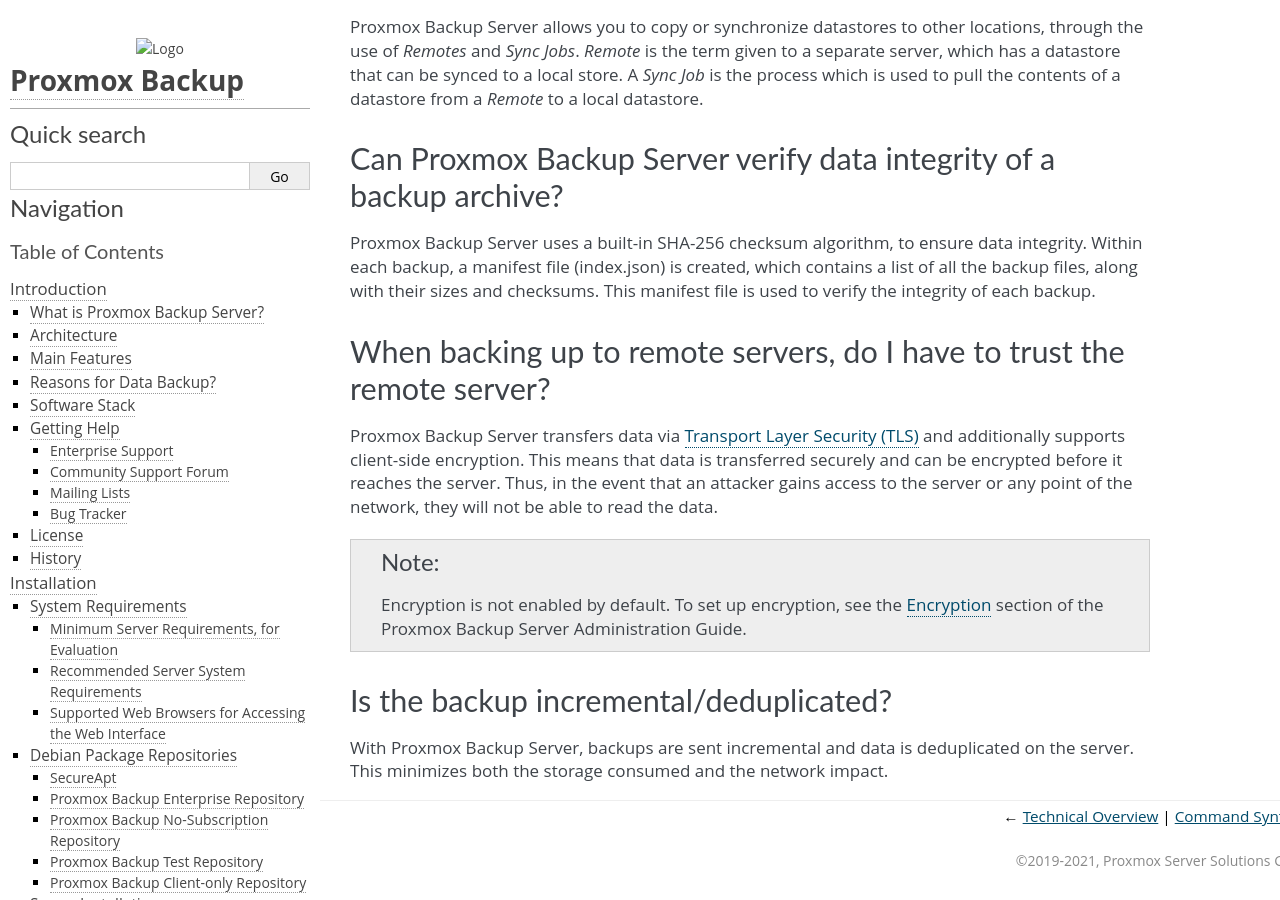
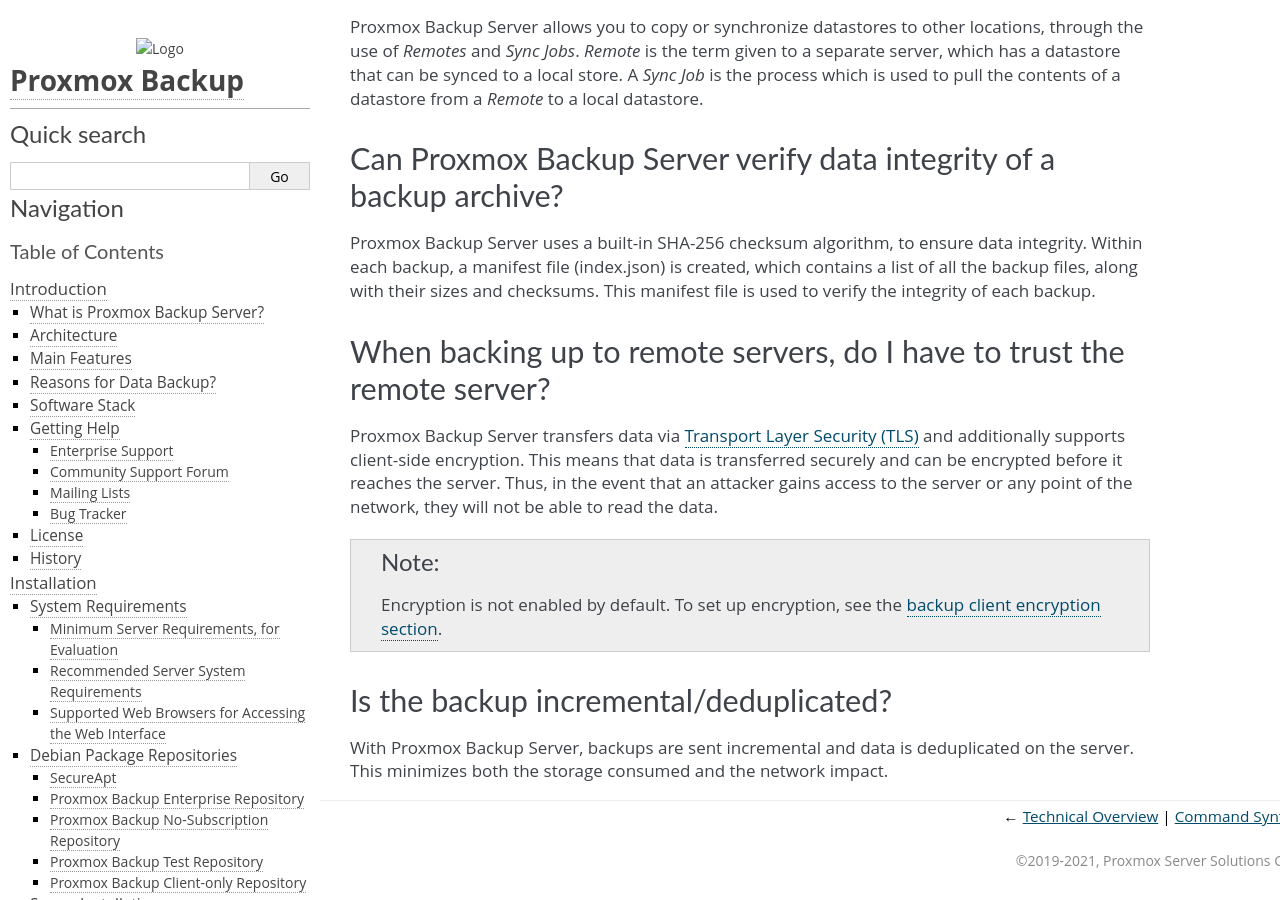
Before and after one commit to proxmox/proxmox-backup, a Sphinx documentation site: the page built from docs/faq.rst, in a window 1280 px wide and 900 px high, scrolled down 859 px. Built offline with Sphinx 7.4.7, drawn with Linux system fonts in a browser that asks for light colours.

Commit message:
docs: faq: fix encryption link
Signed-off-by: Thomas Lamprecht <t.lamprecht@proxmox.com>

```diff
--- a/docs/faq.rst
+++ b/docs/faq.rst
@@ -61,9 +61,7 @@
 be able to read the data.
 
 .. note:: Encryption is not enabled by default. To set up encryption, see the
-  `Encryption
-  <https://pbs.proxmox.com/docs/administration-guide.html#encryption>`_ section
-  of the Proxmox Backup Server Administration Guide.
+  :ref:`backup client encryption section <client_encryption>`.
 
 
 Is the backup incremental/deduplicated?
```
